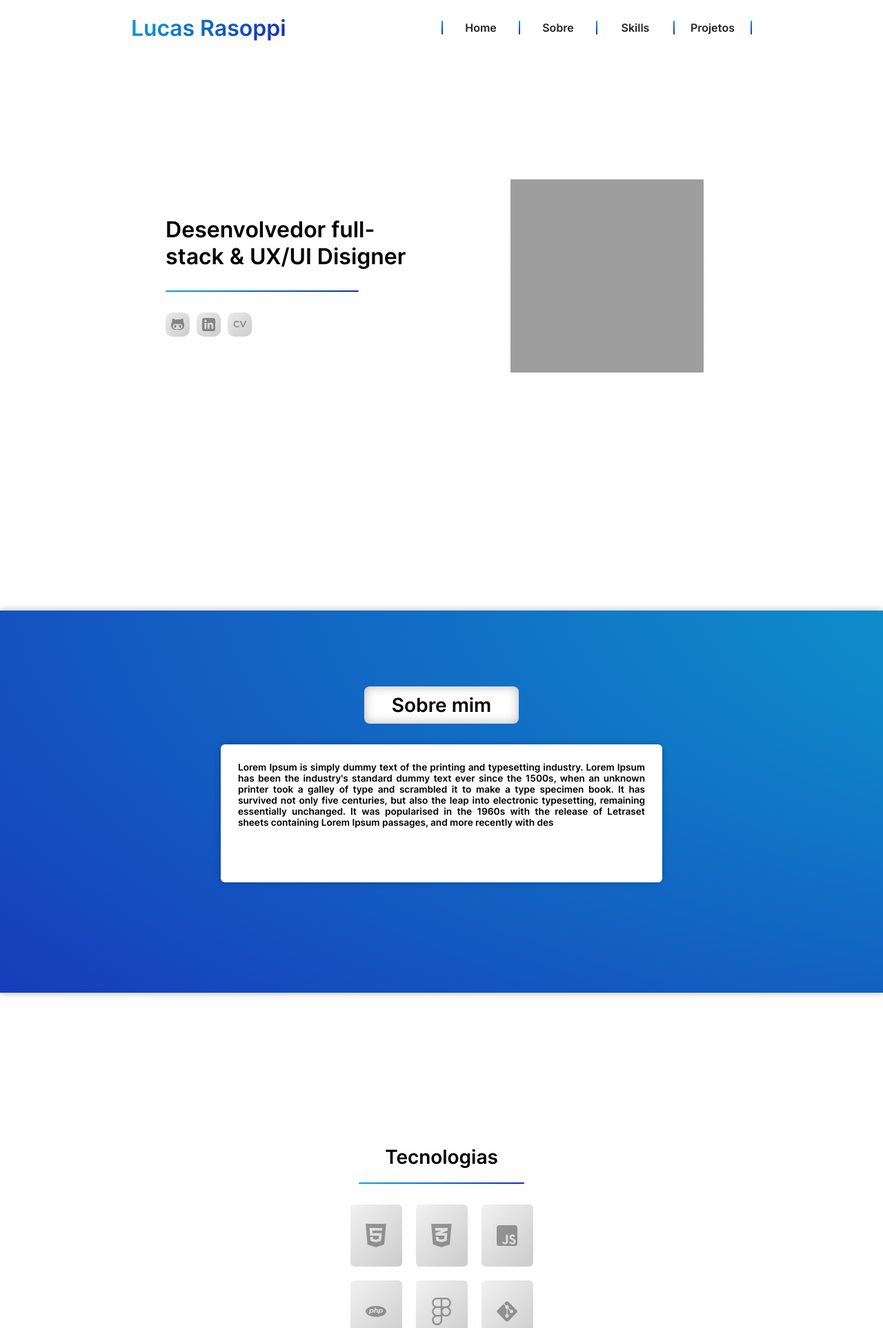
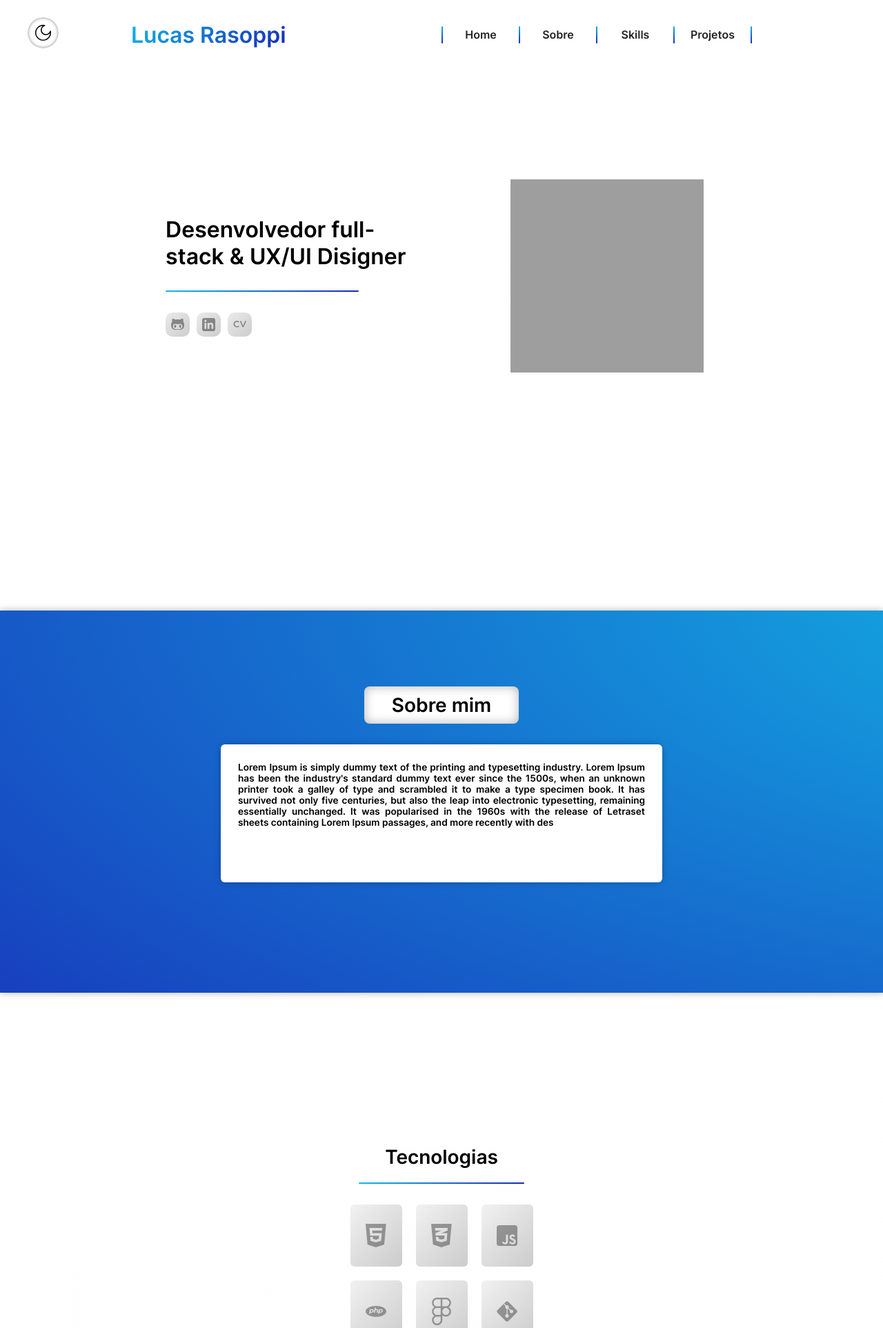
Before and after one commit to gothlul/Portfolio, a PHP site: page / in a window 1280 px wide. Shown: the top 1925 px of the page at 69% size. Run offline with PHP 8.4, Linux system fonts and the light colour scheme; some web fonts are replaced; grey boxes are pictures that could not be loaded.

Commit message:
19/08/2024 - 22:46

```diff
--- a/index.html
+++ b/index.html
@@ -23,7 +23,8 @@
                 <div></div>
             </div>
             <nav>
-                <ul>
+                <input id="switch" type="checkbox" onclick="drkMode()"></input>
+                <ul id="menu">
                     <hr>
                     <li class="nav-item"><a href="#">Home</a></li>
                     <hr>
@@ -56,7 +57,7 @@
                     <li><a class="rede" target="_blank" href="https://www.linkedin.com/in/lucas-rasoppi-6b8000207/"><img src="resource/img/icons/icon-linkedin.svg"></a></li>
                     <li><a class="rede" target="_blank" href=""><img src="resource/img/icons/icon-cv.svg"></a></li>
                 </ul>
-                <button class="btn">
+                <button class="btn" onclick="openMenu()">
                     <p>Contatos</p>
                 </button>
             </div>
--- a/resource/scripts/interations.js
+++ b/resource/scripts/interations.js
@@ -13,3 +13,7 @@ hamburguer.addEventListener('click', openMenu);
 function openMenu(){
     hamburguer.classList.toggle('menu-open');
 }
+
+function drkMode(){
+    body.classList.toggle('drk');
+}
--- a/resource/styles/style.css
+++ b/resource/styles/style.css
@@ -5,7 +5,7 @@
     --cor-bg-defult: linear-gradient(to top, #FEFEFE, #FFFFFF);
     --cor-nav-motion: rgba( 255, 255, 255, .95);
 
-    --cor-azul-3d: #0ca5cf;
+    --cor-azul-3d: #13B8E6;
     --cor-azul-6e: #1828B7;
     --cor-azul-12: #141c66;
     --cor-azul-14: #171b3f;
@@ -118,38 +120,27 @@ header.scroll{
 
 #switch{
     width: 45px;
-    height: 30px;
+    height: 45px;
+    position: absolute;
     appearance: none;
-    background: linear-gradient(white, white) padding-box, var(--gradient-azul--45) border-box;
+    top: 25px;
+    left: 40px;
+    background: white url('../img/icons/icon-moon-bg.svg') no-repeat center center;
+    background-size: 50% 50%;
     border-radius: 100px;
-    position: relative;
     display: flex;
     align-items: center;
     justify-content: center;
-    border: 2px solid transparent;
+    box-shadow: 0px 0px 5px 0px inset rgba( 0, 0, 0, .5);
     transition: all .4s;
 }
 
-#switch:before{
-    content: '';
-    width: 22px;
-    height: 22px;
-    background: url(../img/icons/icon-sun-bg.svg) no-repeat center center;
-    background-size: cover;
-    position: absolute;
-    border-radius: 100px;
-    margin: 2px;
-    transform: translateX(-30%);
-    transition: transform .4s;
-}
-
 #switch:checked{
-    background: linear-gradient(#202020, #202020) padding-box, var(--gradient-azul--45) border-box;
-}
-
-#switch:checked:before{
-    background: url(../img/icons/icon-moon-bg.svg) no-repeat center center;
-    transform: translateX(30%);
+    background: transparent url(../img/icons/icon-sun-bg.svg) no-repeat center center;
+    background-size: 65% 65%;
+    filter: invert();
+    -webkit-filter: invert();
+    box-shadow: 0px 4px 5px 0px rgba( 255, 255, 255, .5);
 }
 
 
@@ -204,14 +195,18 @@ header.scroll{
     align-items: center;
     padding: 20px;
     transition: all .4s;
-    gap: 20%;
+    gap: 15%;
+}
+
+.drk #navbar nav{
+    background: var(--cor-nav-motion);
 }
 
 #navbar #hamburguer.menu-open + nav{
-    transform: translateX(-100%);
+    transform: translateX(calc(-80vw - 75px));
 }
 
-#navbar nav ul{
+#navbar nav ul#menu{
     display: flex;
     width: 40%;
     flex-direction: column;
@@ -675,6 +670,14 @@ footer{
 
 @media (min-width: 769px){
 
+    header{
+        height: 100px;
+    }
+
+    header.scroll{
+        height: 95px;
+    }
+
     #navbar{
         max-width: 900px;
         padding: 0;
@@ -708,12 +711,17 @@ footer{
         top: unset;
         right: unset;
         box-shadow: unset;
+        background: unset;
         padding: 0px;
         align-items: unset;
         transition: unset;
     }
 
-    #navbar nav > ul{
+    .drk #navbar nav{
+        background: unset;
+    }
+
+    #navbar nav > ul#menu{
         height: 100%;
         width: unset;
         flex-direction: row;
```
Also changed, not shown: other parts of resource/styles/style.css (+13 -11 lines), resource/img/icons/icon-moon-bg.svg, resource/img/icons/icon-sun-bg.svg.
